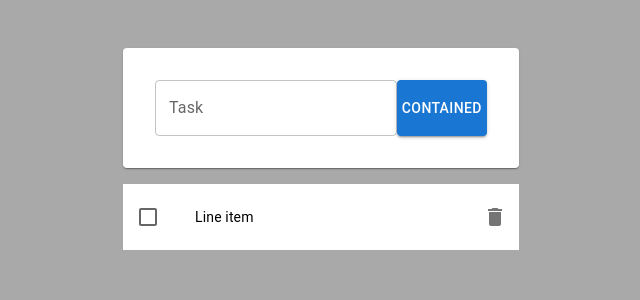
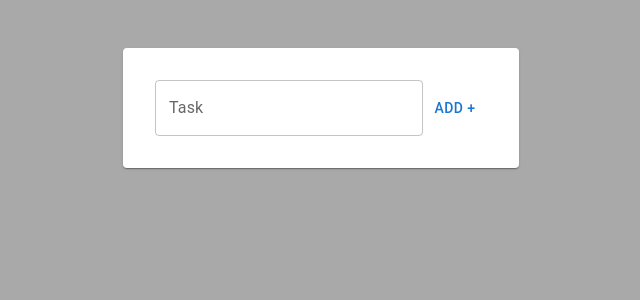
Before and after one commit to MatheusFC2/todo-list, a React (Vite) app: page / in a window 1280 px wide. Shown: the top 300 px of the page, without its empty margins (319-959 px from the left). Built offline with nearby package versions, Linux system fonts and the light colour scheme.

Commit message:
docs: create add todolist

```diff
--- a/src/components/Form.jsx
+++ b/src/components/Form.jsx
@@ -1,12 +1,28 @@
+import React, { useState } from 'react';
 import { TextField, Button, Paper } from '@mui/material';
-import React from 'react';
 
-function Form() {
+function Form({ todoHandler }) {
+
+  const [text, setText] = useState(null);
+  const [id, setId] = useState(0);
+
+  const todoCreate = (text) => {
+    const todoObj = {text: text, id: id};
+    setId(id + 1);
+    todoHandler(todoObj)
+  }
+
   return (
     <Paper style={{ padding: "2em"}}>
       <div style={{ display: "flex", justifyContent: "center" }}>
-        <TextField id="outlined-basic" label="Task" variant="outlined" fullWidth />
-        <Button variant="contained">Contained</Button>
+        <TextField
+        id="outlined-basic"
+        label="Task"
+        variant="outlined"
+        fullWidth
+        onChange={(e) => setText(e.target.value)}
+        />
+        <Button variant="text" onClick={() => todoCreate(text)}>ADD +</Button>
       </div>
     </Paper>
   );
--- a/src/components/TodoItem.jsx
+++ b/src/components/TodoItem.jsx
@@ -6,11 +6,13 @@
 import Checkbox from '@mui/material/Checkbox';
 import IconButton from '@mui/material/IconButton';
 import DeleteIcon from '@mui/icons-material/Delete';
+import { Paper } from '@mui/material';
 
-export function TodoItem() {
+export function TodoItem({todo}) {
 
   return (
-    <ListItem
+    <Paper style={{ padding: "0.5em 0em"}}>
+      <ListItem
       secondaryAction={
         <IconButton edge="end" aria-label="comments">
           <DeleteIcon />
@@ -26,8 +28,10 @@
             disableRipple
           />
         </ListItemIcon>
-        <ListItemText primary={`Line item`}/>
+        <ListItemText primary={todo.text}/>
       </ListItemButton>
     </ListItem>
+    </Paper>
+
   );
 }
--- a/src/pages/Home.jsx
+++ b/src/pages/Home.jsx
@@ -1,20 +1,30 @@
 import { List } from '@mui/material';
 import { Container } from '@mui/system';
-import React from 'react';
+import React, { useState } from 'react';
 import Form from '../components/Form';
 import { TodoItem } from '../components/Todoitem';
 
-// import { Container } from './styles';
 
 function Home() {
-  return (
-    <Container maxWidth="xs" style={{marginTop: '3em'}}>
-    <Form />
-    <List sx={{bgcolor: 'background.paper', marginTop: "1em" }}>
-      <TodoItem />
-    </List>
-    </Container>
-  )
+
+    const [todos, setTodos] = useState([]);
+
+    const todoHandler = (todo) => {
+        setTodos([...todos, todo]);
+    };
+
+    return (
+        <Container maxWidth="xs" style={{marginTop: "3em"}}>
+            <Form todoHandler={todoHandler}/>
+            <List sx={{marginTop: "1em" }}>
+                {todos.map((todo) => (
+                    <div key={todo.id} style={{ marginTop: "1em" }}>
+                        <TodoItem todo={todo}/>
+                    </div>
+                ))}
+            </List>
+        </Container>
+    )
 }
 
 export default Home;
```
